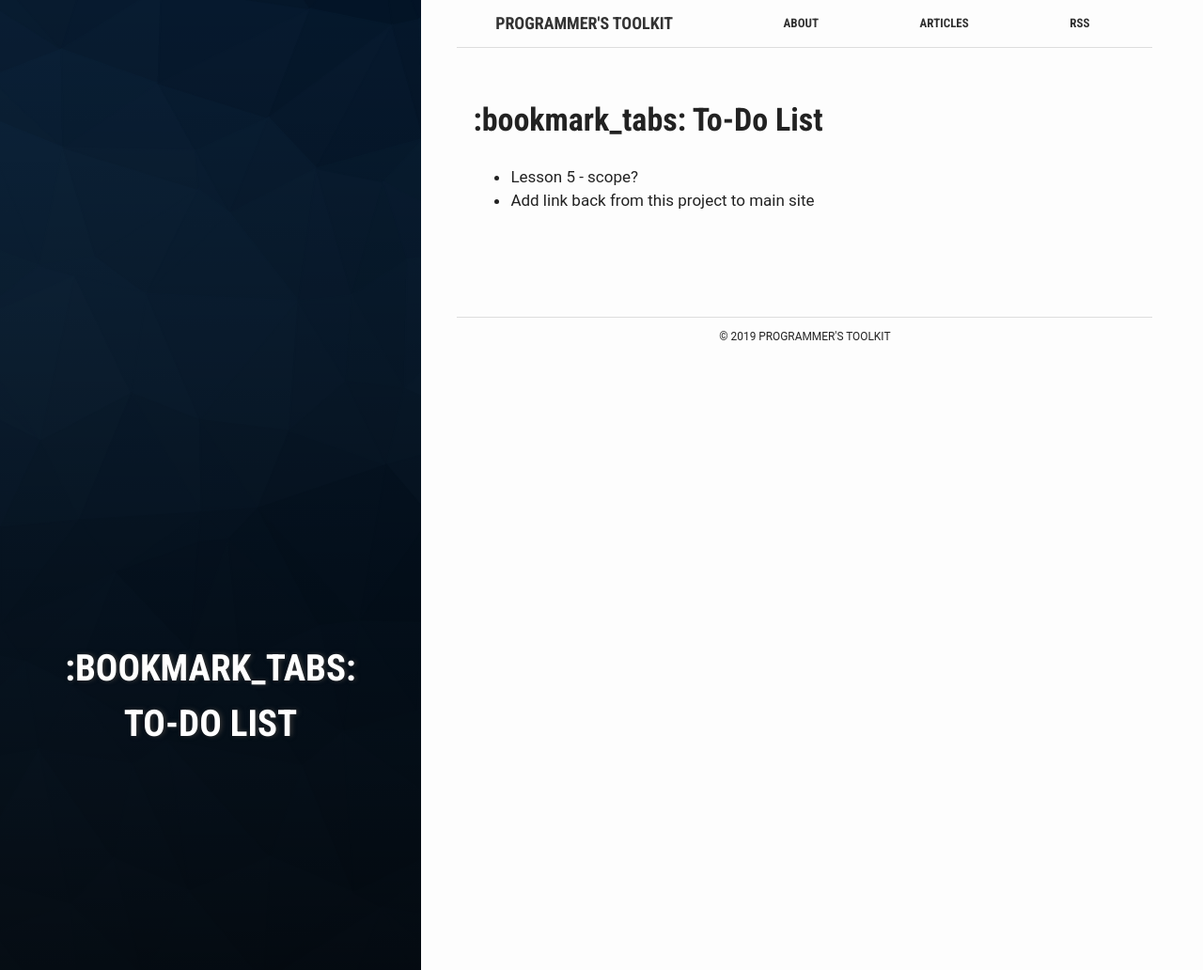
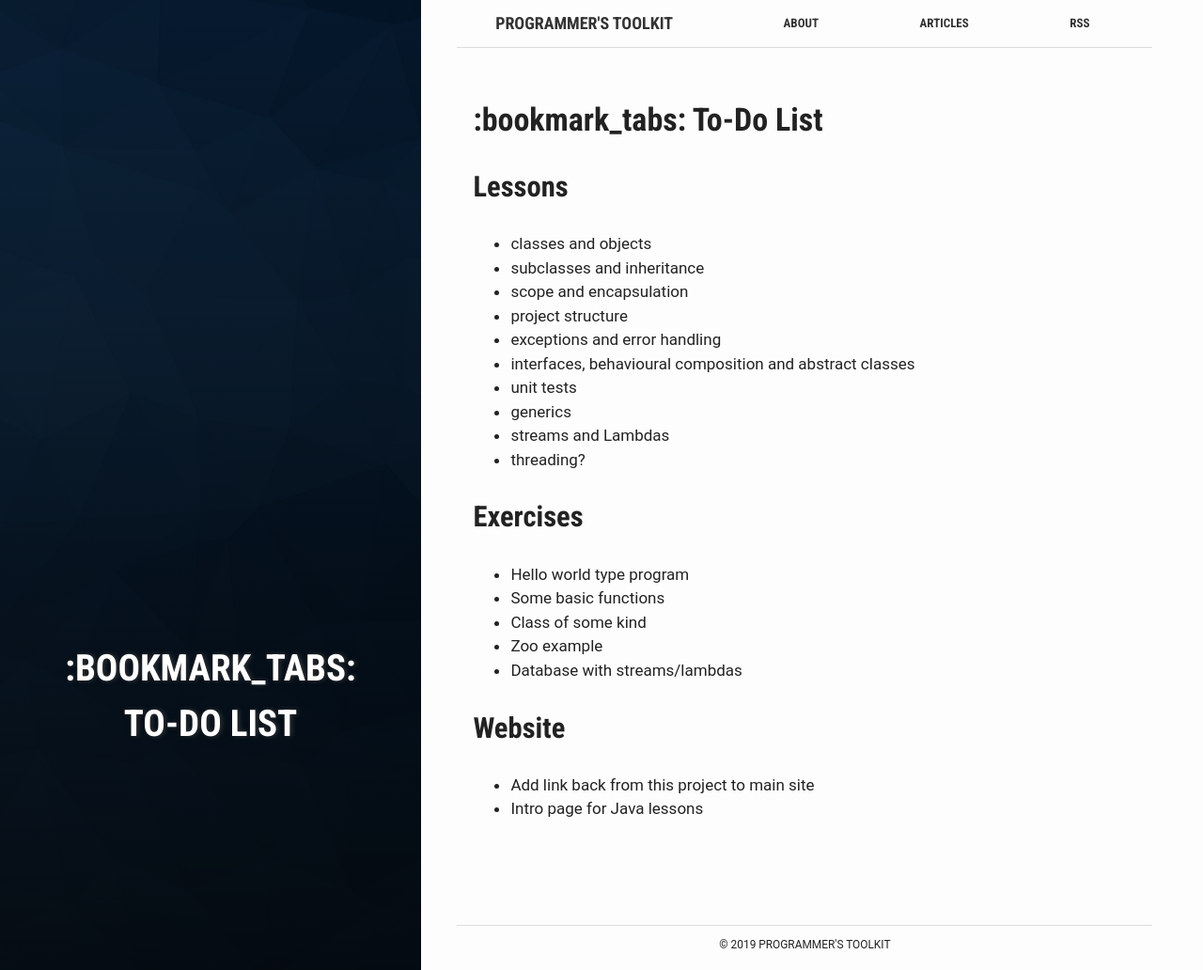
Before and after one commit to esummers1/esummers1.github.io, a Jekyll site: the page built from docs/Todo.md, in a window 1280 px wide and 1032 px high. Shown: the whole window at 94% size. Built offline with Jekyll 4.4.1, drawn with Linux system fonts in a browser that asks for light colours; our own code applies the rules of GitHub Pages for plain Markdown files.

Commit message:
Update todos

```diff
--- a/docs/Todo.md
+++ b/docs/Todo.md
@@ -1,4 +1,24 @@
 # :bookmark_tabs: To-Do List
 
-- Lesson 5 - scope?
+## Lessons
+- classes and objects
+- subclasses and inheritance
+- scope and encapsulation
+- project structure
+- exceptions and error handling
+- interfaces, behavioural composition and abstract classes
+- unit tests
+- generics
+- streams and Lambdas
+- threading?
+
+## Exercises
+- Hello world type program
+- Some basic functions
+- Class of some kind
+- Zoo example
+- Database with streams/lambdas
+
+## Website
 - Add link back from this project to main site
+- Intro page for Java lessons
```
